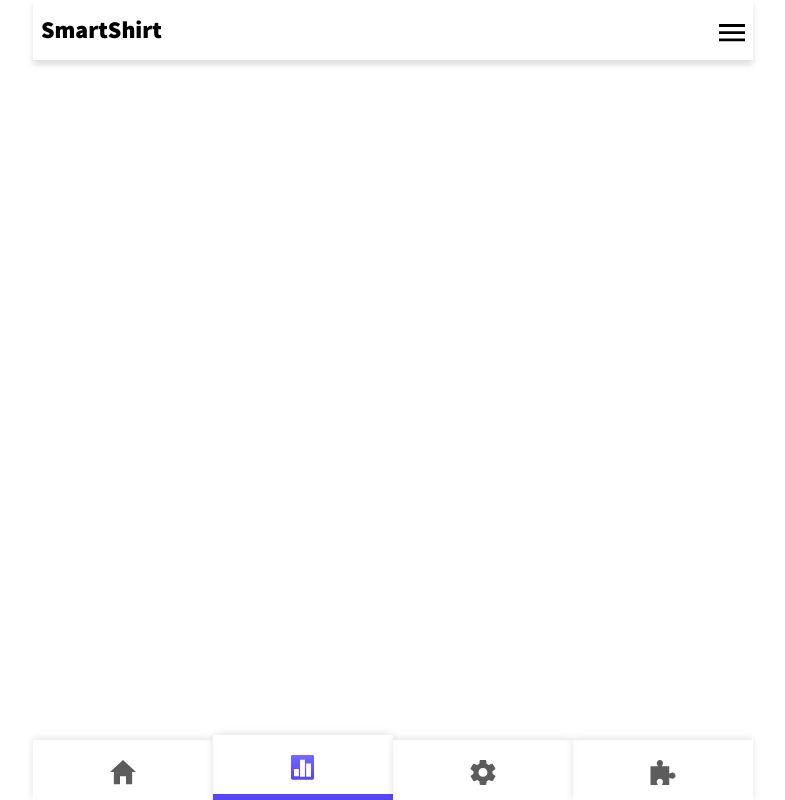
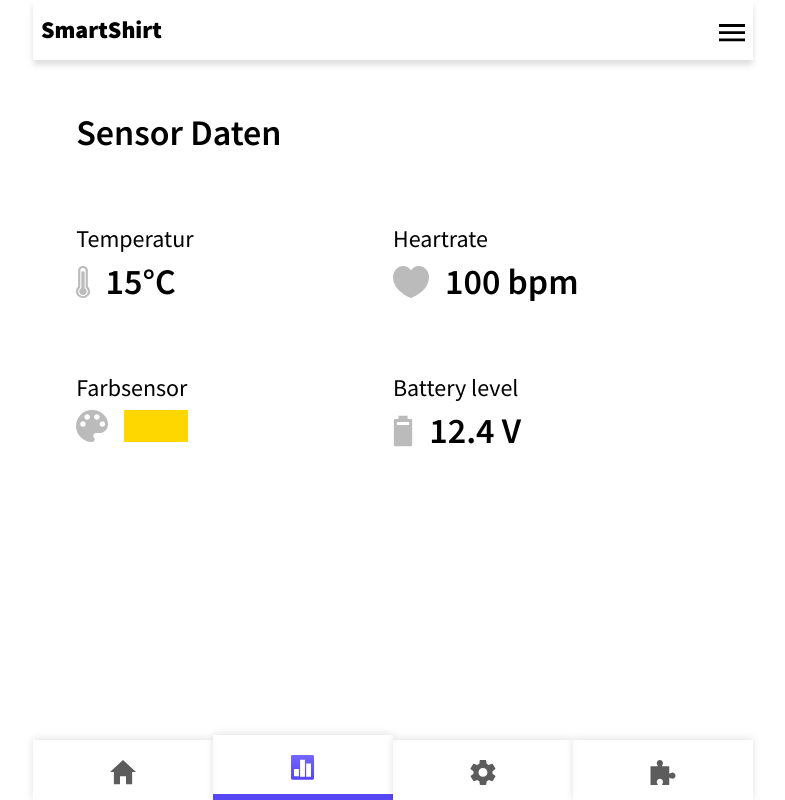
Before and after one commit to penguin-digital/smartshirt, a React (Create React App) app: page /data in a window 1280 px wide. Shown: the whole page, without its empty margins (247-1032 px from the left). Built offline with nearby package versions, Linux system fonts and the light colour scheme.

Commit message:
Add data screen

```diff
--- a/src/App.css
+++ b/src/App.css
@@ -113,7 +113,3 @@ input [type='text'] {
   width: 30%;
   background-color: #5646f5;
 }
-
-.colors {
-  display: flex;
-}
--- a/src/App.js
+++ b/src/App.js
@@ -4,6 +4,7 @@ import { BrowserRouter as Router, Switch, Route } from 'react-router-dom'
 // views
 import Home from './containers/Home'
 import Settings from './containers/Settings'
+import Data from './containers/Data'
 import Blockly from './containers/Blockly'
 import Header from './Header'
 import Footer from './Footer'
@@ -21,6 +22,7 @@ class App extends Component {
           <div className="ph2">
             <Switch>
               <Route exact path="/" component={Home} />
+              <Route path="/data" component={Data} />
               <Route path="/settings" component={Settings} />
               <Route path="/blockly" component={Blockly} />
             </Switch>
--- a/src/Footer.js
+++ b/src/Footer.js
@@ -15,7 +15,7 @@ const Footer = () => (
       <img className="icon--not-active" alt="" src={home} />
       <img className="icon--active" alt="" src={homePurple} />
     </NavLink>
-    <NavLink className="bottom_nav--item" to="#">
+    <NavLink className="bottom_nav--item" to="/data">
       <img className="icon--not-active" alt="" src={data} />
       <img className="icon--active" alt="" src={dataPurple} />
     </NavLink>
--- a/src/Header.js
+++ b/src/Header.js
@@ -50,7 +50,7 @@ export default class Header extends React.Component {
                     className="nav__item"
                     to="/settings"
                   >
-                    <img className="nav__line" src={line} alt="" />{' '}
+                    <img className="nav__line" src={line} alt="" />
                     Einstellungen
                   </NavLink>
                   <NavLink
--- /dev/null
+++ b/src/containers/Data.js
@@ -0,0 +1,45 @@
+import React from 'react'
+import battery from '../assets/icons/battery.svg'
+import color from '../assets/icons/color.svg'
+import heart from '../assets/icons/heart.svg'
+import temp from '../assets/icons/temp.svg'
+
+const Data = () => {
+  return (
+    <div className="relative container w-90 center">
+      <div className="f2 fw6 pv4">Sensor Daten</div>
+      <div className="flex flex-wrap">
+        <div className="f3 pv4 w-50">
+          <div className="pv2">Temperatur</div>
+          <div className="flex items-center">
+            <img src={temp} alt="" className="h2" />
+            <div className="f2 fw6 ph3">15°C</div>
+          </div>
+        </div>
+        <div className="f3 pv4 w-50">
+          <div className="pv2"> Heartrate</div>
+          <div className="flex items-center">
+            <img src={heart} alt="" className="h2" />
+            <div className="f2 fw6 ph3">100 bpm</div>
+          </div>
+        </div>
+        <div className="f3 pv4 w-50">
+          <div className="pv2">Farbsensor</div>
+          <div className="flex items-center">
+            <img src={color} alt="" className="h2" />
+            <div className="bg-yellow mh3 w-20 h2" />
+          </div>
+        </div>
+        <div className="f3 pv4 w-50">
+          <div className="pv2">Battery level</div>
+          <div className="flex items-center">
+            <img src={battery} alt="" className="h2" />
+            <div className="f2 fw6 ph3">12.4 V</div>
+          </div>
+        </div>
+      </div>
+    </div>
+  )
+}
+
+export default Data
--- a/src/containers/Settings.js
+++ b/src/containers/Settings.js
@@ -20,7 +20,7 @@ export default class Settings extends React.Component {
 
   render() {
     return (
-      <div className="relative container">
+      <div className="relative container w-90 center">
         <div className="f2 fw6 pv5">Laufschrift</div>
         <input
           type="text"
@@ -78,7 +78,7 @@ export default class Settings extends React.Component {
         />
         <div className="f4 pv2">Brau: {this.state.range4}</div>
 
-        <div className="colors">
+        <div className="flex">
           <div className="bg-yellow w-10 h2 mr3 mv4" />
           <div className="bg-blue w-10 h2 mr3 mv4" />
           <div className="bg-purple w-10 h2 mr3 mv4" />
```
